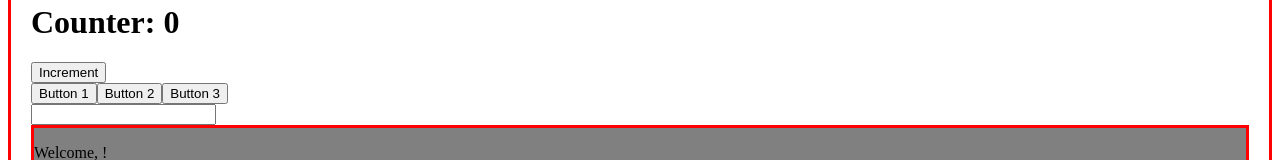
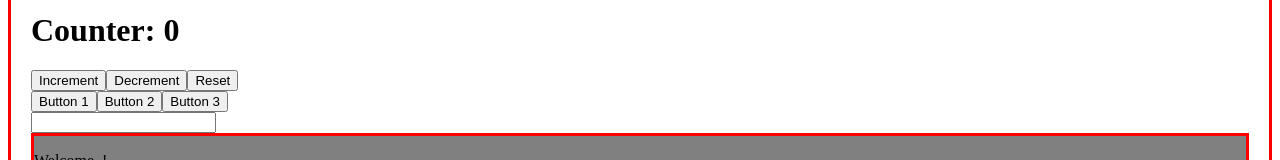
Before and after one commit to ndrSaba/react-exercise, a React (Create React App) app in the folder react-exercises/: page / in a window 1280 px wide. Shown: the part 339-499 px from the top of the page. Built offline with nearby package versions, Linux system fonts and the light colour scheme; no server answers.

Commit message:
es fatto

```diff
--- a/react-exercises/src/App.js
+++ b/react-exercises/src/App.js
@@ -19,6 +19,7 @@
         return (
             <React.Fragment>
                 <Container title="My Destroyed Application">
+                    <div>
                         <Hello />
                         <Welcome name='John' age={28} />
                         <Counter />
@@ -28,7 +29,6 @@
                         <Login />
                         <UncontrolledLogin />
                         <Sum />
-                    <div>
                         <TodoList render={(stringsArr) => {
                             return (
                                 <div>
@@ -47,11 +47,10 @@
                                 </div>
                             )
                         }} />
-                        <GithubUser username= "ndrSaba" />
-                        <GithubUserList/>
+                        <GithubUser username="ndrSaba" />
+                        <GithubUserList />
+                        <DisplayLanguage />
                     </div>
-                    <DisplayLanguage />
-
                 </Container >
             </React.Fragment>
         )
--- a/react-exercises/src/ClickCounter.js
+++ b/react-exercises/src/ClickCounter.js
@@ -1,20 +1,19 @@
-import React, { useEffect, useState } from "react";
+import React, { useEffect} from "react";
+import { useCounter } from "./useCounter";
 
-export function ClickCounter({ initialValue = 0 }) {
-    const [count, setCount] = useState(initialValue)
+export function ClickCounter({initialValue = 0}) {
+    const {counter, onIncrement, onDecrement, onReset} = useCounter(initialValue)
 
     useEffect(() => {
-        console.log(`The current value of the counter is ${count}`)
+        console.log(`The current value of the counter is ${counter}`)
     })
-
-    function incrementCounterOnClick() {
-        setCount(c => c + 1)
-    }
 
     return (
         <div>
-            <h1>Counter: {count}</h1>
-            <button onClick={incrementCounterOnClick}>Increment</button>
+            <h1>Counter: {counter}</h1>
+            <button onClick={onIncrement}>Increment</button>
+            <button onClick={onDecrement}>Decrement</button>
+            <button onClick={onReset}>Reset</button>
         </div>
     )
 }
--- a/react-exercises/src/ClickTracker.js
+++ b/react-exercises/src/ClickTracker.js
@@ -10,10 +10,12 @@
     }
 
     render() {
-        return (<div>
+        return (
+        <div>
             <button name="button1" onClick={this.eventHandler}>Button 1</button>
             <button name="button2" onClick={this.eventHandler}>Button 2</button>
             <button name="button3" onClick={this.eventHandler}>Button 3</button>
-        </div>)
+        </div>
+        )
     }
 }
--- a/react-exercises/src/index.css
+++ b/react-exercises/src/index.css
@@ -4,6 +4,8 @@
 }
 
 .container {
+    display: flex;
+    flex-direction: column;
     background-color: white;
     border: 3px solid red;
     padding: 20px;
--- /dev/null
+++ b/react-exercises/src/useCounter.js
@@ -0,0 +1,24 @@
+import { useState } from "react"
+
+export function useCounter({initialValue = 0}){
+    const [counter, setCount] = useState(initialValue)
+
+    function incrementCounterOnClick() {
+        setCount((c) => c + 1)
+    }
+
+    function decrementCounterOnClick() {
+        setCount((c) => c - 1)
+    }
+
+    function resetCounter() {
+        setCount(initialValue)
+    }
+
+    return {
+        counter: counter,
+        onIncrement: incrementCounterOnClick,
+        onDecrement: decrementCounterOnClick,
+        onReset: resetCounter
+    }
+}
```
Lines whose indentation alone changed are shown as unchanged.
